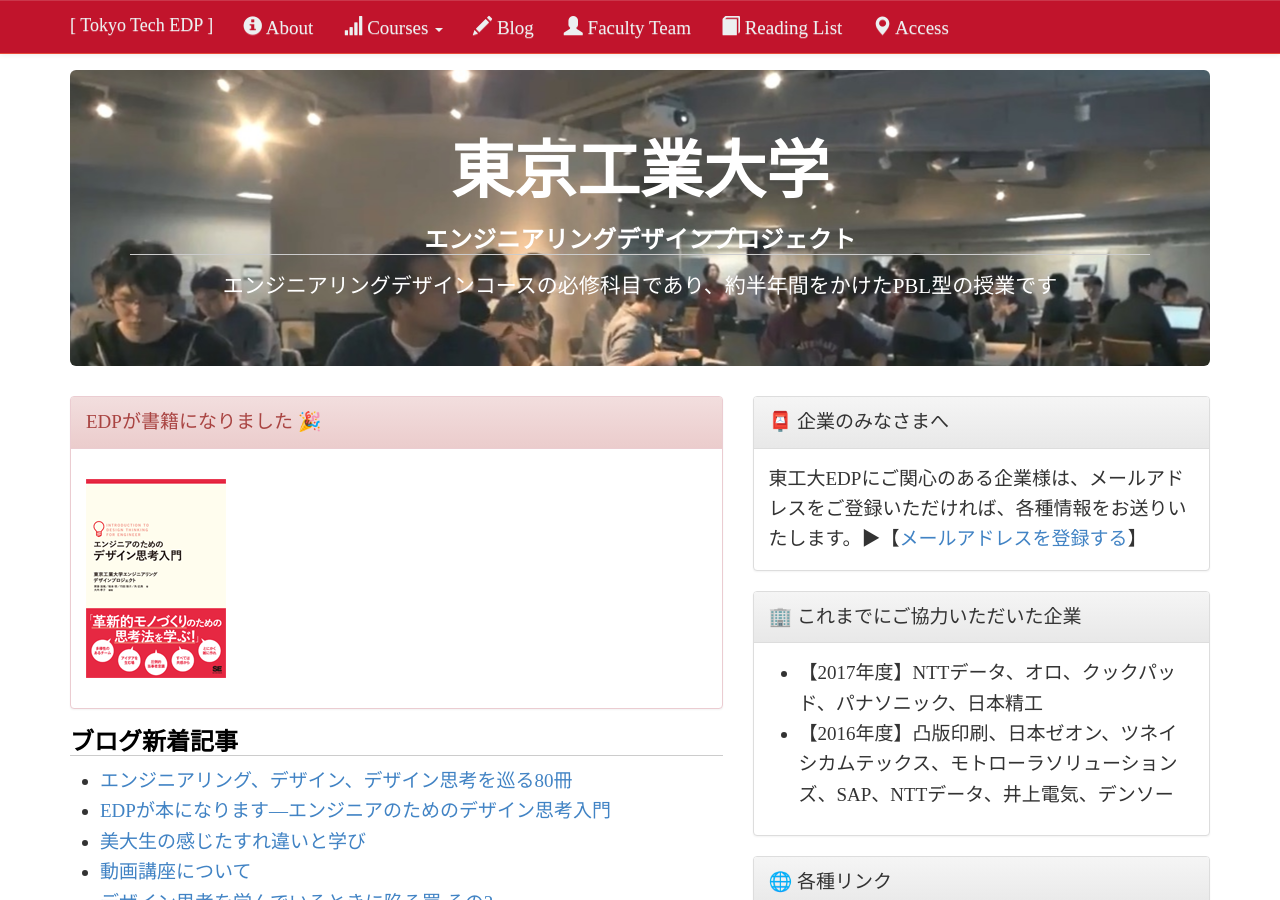
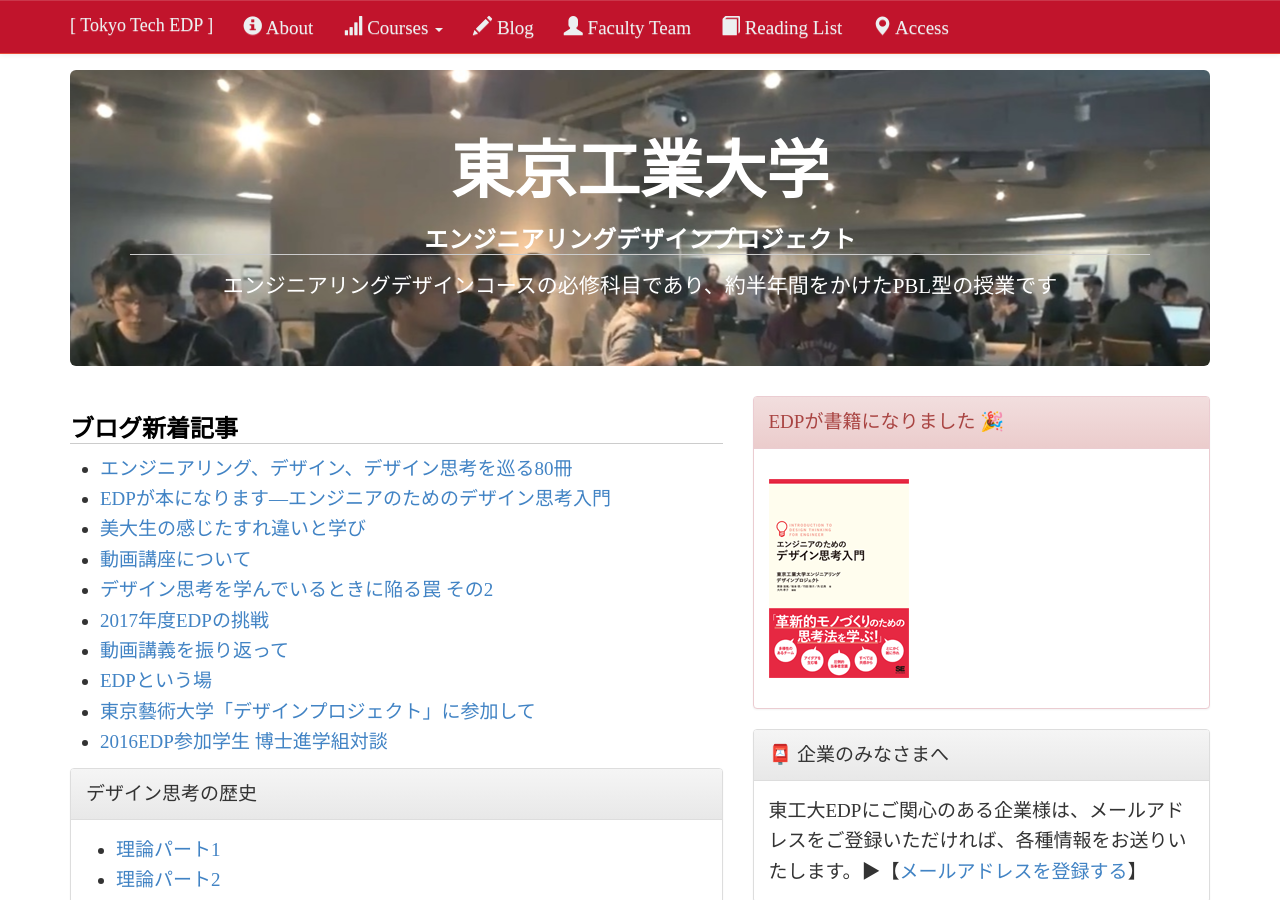
Before and after one commit to titech-edp/titech-edp.github.io, a Jekyll site: the page built from index.md, in a window 1280 px wide and 900 px high. Built offline with Jekyll 4.4.1, drawn with Linux system fonts in a browser that asks for light colours; emoji names are drawn with the system emoji font.

Commit message:
Add blog posts

```diff
--- a/index.md
+++ b/index.md
@@ -6,19 +6,24 @@
 
 <div class="col-md-7">
 
-<div class="panel panel-danger">
-  <div class="panel-heading">EDPが書籍になりました :tada: </div>
-  <div class="panel-body">
-<p><a href="http://www.shoeisha.co.jp/book/detail/9784798153858"><img src="images/edp-book.png" /></a></p>
-  </div>
-</div>
-
 <h2>ブログ新着記事</h2>
 <ul>
-{% for i in site.data.medium.payload.references.Post limit: 5 %}
+{% for i in site.data.medium.payload.references.Post limit: 10 %}
 <li><a href="https://medium.com/titech-eng-and-design/-{{ i[1]['id'] }}">{{ i[1]['title'] }}</a></li>
 {% endfor %}
 </ul>
+
+
+<div class="panel panel-default">
+  <div class="panel-heading">デザイン思考の歴史</div>
+  <div class="panel-body">
+  <ul>
+<li><a href="https://medium.com/titech-eng-and-design/%E3%83%87%E3%82%B6%E3%82%A4%E3%83%B3%E6%80%9D%E8%80%83%E3%81%AE%E6%AD%B4%E5%8F%B2-%E7%90%86%E8%AB%96%E3%83%91%E3%83%BC%E3%83%881-e8ef02195fbe">理論パート1</a></li>
+<li><a href="https://medium.com/titech-eng-and-design/%E3%83%87%E3%82%B6%E3%82%A4%E3%83%B3%E6%80%9D%E8%80%83%E3%81%AE%E6%AD%B4%E5%8F%B2-%E7%90%86%E8%AB%96%E3%83%91%E3%83%BC%E3%83%882-5b9cb1229064">理論パート2</a></li>
+<li><a href="https://medium.com/titech-eng-and-design/%E3%83%87%E3%82%B6%E3%82%A4%E3%83%B3%E6%80%9D%E8%80%83%E3%81%AE%E6%AD%B4%E5%8F%B2-%E3%81%84%E3%81%8B%E3%81%AB%E3%81%97%E3%81%A6%E3%83%87%E3%82%B6%E3%82%A4%E3%83%B3%E6%80%9D%E8%80%83%E3%81%AB-%E3%81%AA%E3%81%A3%E3%81%9F-%E3%81%AE%E3%81%8B-9949a1b79c79">いかにしてデザイン思考に「なった」のか</a></li>
+  </ul>
+  </div>
+</div>
 
 <h2>2017年度</h2>
 <ul>
@@ -46,6 +51,13 @@
 </div>
 
 <div class="col-md-5">
+
+<div class="panel panel-danger">
+  <div class="panel-heading">EDPが書籍になりました :tada: </div>
+  <div class="panel-body">
+<p><a href="http://www.shoeisha.co.jp/book/detail/9784798153858"><img src="images/edp-book.png" /></a></p>
+  </div>
+</div>
 
 <div class="panel panel-default">
   <div class="panel-heading">:postbox: 企業のみなさまへ</div>
```
